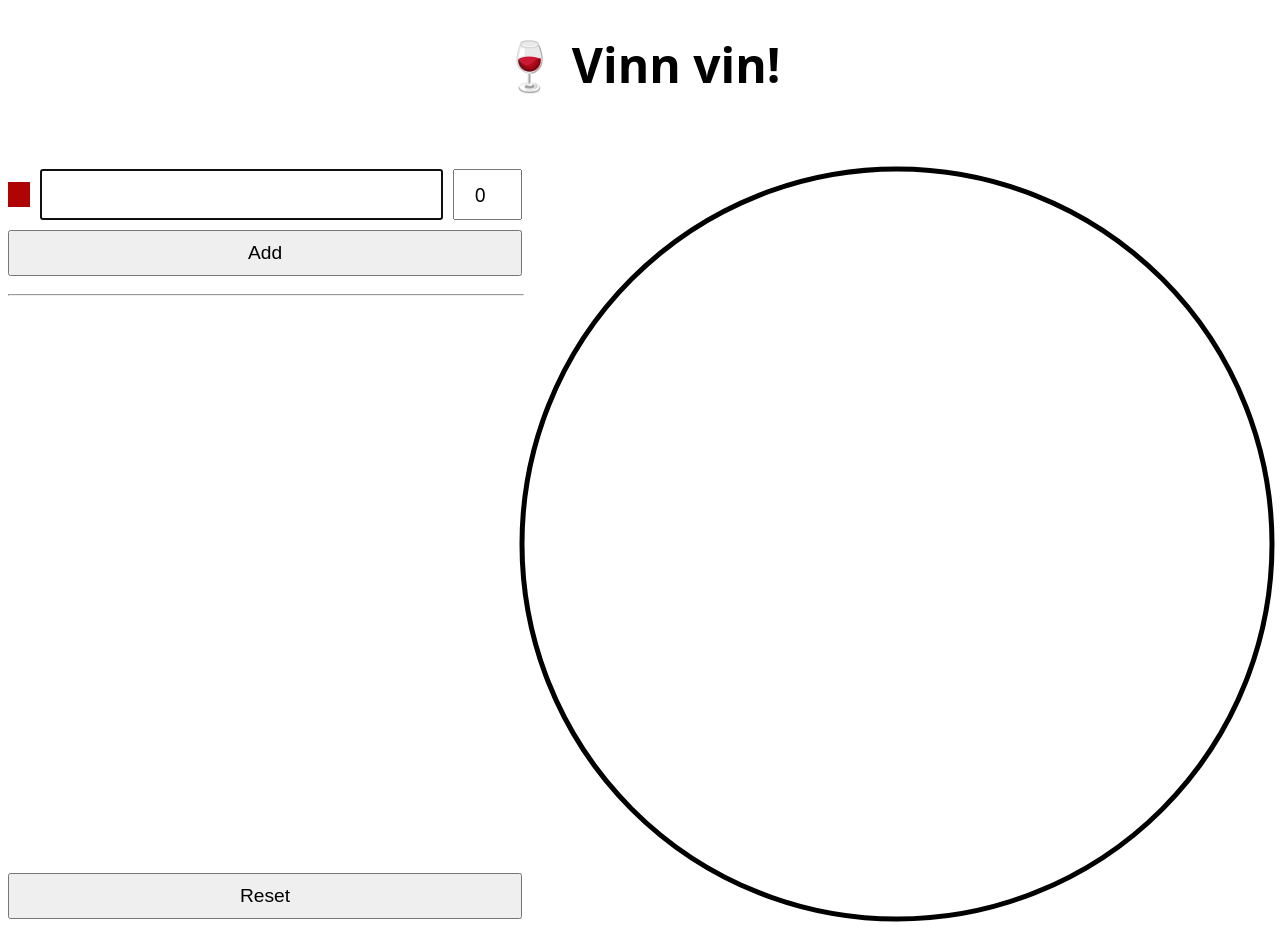
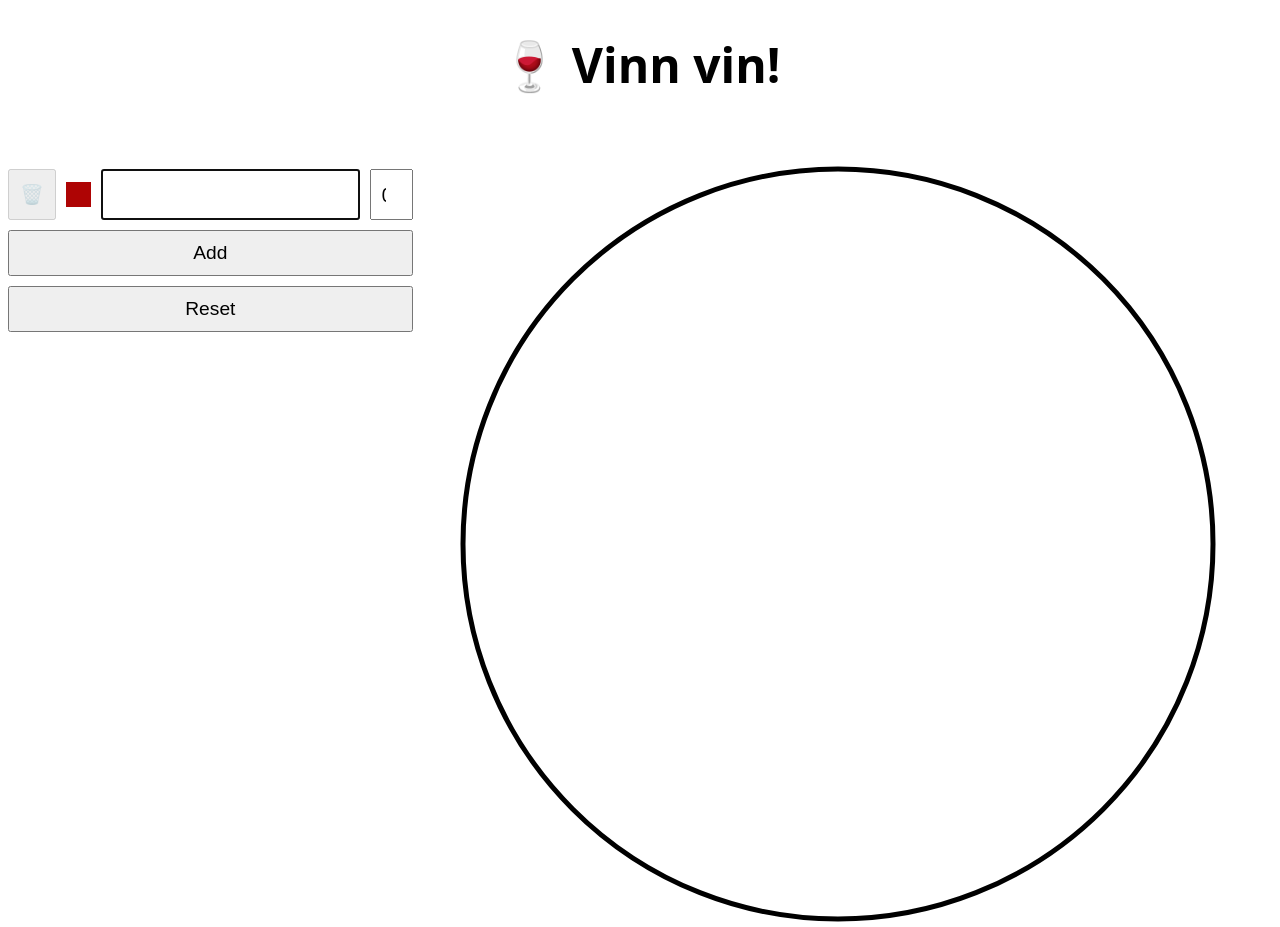
Before and after one commit to OleSkaar/vinn-vin, a SvelteKit app: page / in a window 1280 px wide. Built offline with nearby package versions, Linux system fonts and the light colour scheme.

Commit message:
Add remove button, start layout CSS

```diff
--- a/src/components/Participants.svelte
+++ b/src/components/Participants.svelte
@@ -2,7 +2,6 @@
 	import { participants } from '../stores/participants';
 	import { getColorHashFromString, isValidParticipant } from '../utils';
 
-	$: participantCount = $participants.length;
 	$: hasInvalidParticipant = !$participants.every(isValidParticipant);
 
 	let validate = false;
@@ -17,11 +16,15 @@
 		$participants = [
 			...$participants,
 			{
-				id: participantCount,
+				id: $participants[$participants.length - 1].id + 1,
 				name: '',
 				tickets: 0
 			}
 		];
+	};
+
+	const removeParticipant = (id: number) => {
+		$participants = $participants.filter((participant) => participant.id !== id);
 	};
 
 	const focus = (el: HTMLElement) => {
@@ -39,11 +42,21 @@
 	};
 </script>
 
-<div class="participants">
+<div class="wrapper">
 	{#each $participants as participant (participant.id)}
+		<div class="participant">
+			<button
+				class="remove-button"
+				aria-label="Remove"
+				disabled={$participants.length === 1}
+				on:click={() => removeParticipant(participant.id)}>🗑️</button
+			>
 			<form class:validate on:submit|preventDefault={addParticipant}>
-			<div class="circle" style={`background-color: ${getColorHashFromString(participant.name)}`} />
-			<input class="participant" bind:value={participant.name} required use:focus />
+				<div
+					class="color-label"
+					style={`background-color: ${getColorHashFromString(participant.name)}`}
+				/>
+				<input class="name" bind:value={participant.name} required use:focus />
 				<input
 					class="tickets"
 					type="number"
@@ -53,49 +66,48 @@
 					on:keydown={submitOnEnter}
 				/>
 			</form>
+		</div>
 	{/each}
 	<button on:click={addParticipant}>Add</button>
-	<hr />
 	<button class="reset" on:click={resetParticipants}>Reset</button>
 </div>
 
 <style>
-	.participants {
+	form {
+		display: grid;
+		grid-template-columns: [color-label] 0.25fr [name] 3fr [tickets] 0.5fr [end];
+		gap: 10px;
+	}
+
+	.wrapper {
 		display: flex;
 		flex-direction: column;
 		gap: 10px;
 	}
 
 	.participant {
-		width: 85%;
+		display: flex;
+		gap: 10px;
+	}
+
+	.color-label {
+		grid-column-start: color-label;
+		align-self: center;
+		width: 25px;
+		height: 25px;
+		justify-self: center;
+	}
+
+	.name {
+		grid-column-start: name;
 	}
 
 	.tickets {
-		width: 10%;
-	}
-
-	.circle {
-		width: 25px;
-		height: 25px;
-	}
-
-	.reset {
-		margin-top: auto;
-	}
-
-	hr {
-		width: 100%;
-	}
-
-	form {
-		display: flex;
-		justify-content: space-between;
-		align-items: center;
-		gap: 10px;
-		color: #e7e7e7;
+		grid-column-start: tickets;
 	}
 
 	input {
+		width: 100%;
 		padding: 10px;
 		font-size: 1.2em;
 		font-family: system-ui;
--- a/src/routes/+page.svelte
+++ b/src/routes/+page.svelte
@@ -18,6 +18,12 @@
 </main>
 
 <style>
+	:global(*),
+	:global(*):before,
+	:global(*):after {
+		box-sizing: border-box;
+	}
+
 	main {
 		font-family: system-ui;
 		margin: 0 auto;
@@ -30,7 +36,8 @@
 	}
 
 	.container {
-		display: flex;
-		justify-content: space-evenly;
+		display: grid;
+		grid-template-columns: 1fr 2fr;
+		gap: 50px;
 	}
 </style>
```
Lines whose indentation alone changed are shown as unchanged.
